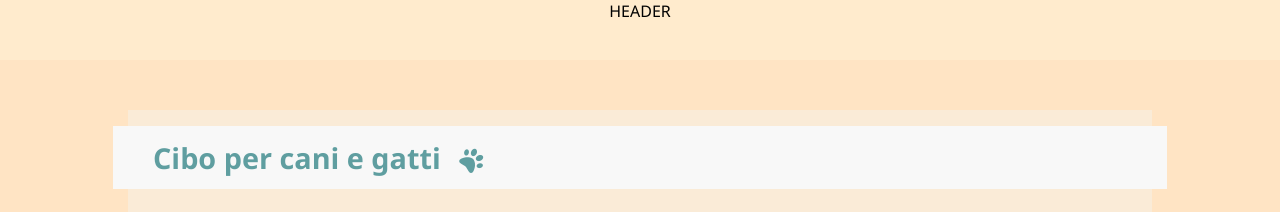
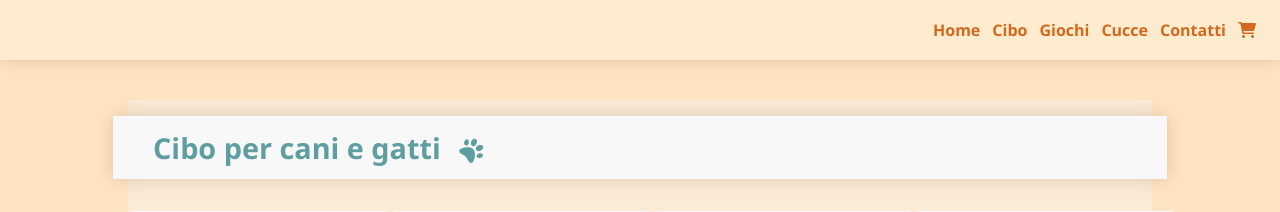
Before and after one commit to StefaniaSgreva/php-oop-2, a PHP site: page / in a window 1280 px wide. Shown: the top 212 px of the page. Run offline with PHP 8.4, Linux system fonts and the light colour scheme; some libraries are stand-ins or nearby versions.

Commit message:
improved some styles

```diff
--- a/css/style.css
+++ b/css/style.css
@@ -11,16 +11,40 @@ body{
 header{
     background-color: blanchedalmond;
     height: 60px;
-    /* position: fixed;
-    top: 0; */
+    position: fixed;
+    top: 0;
     width: 100%;
     text-align: center;
+    display: flex;
+    justify-content:  flex-end;
+    align-items: center;
+    z-index: 1000;
+    box-shadow: 0 0 18px 0 rgba(109, 55, 16, .2);
+}
+ul{
+    list-style: none;
+    display: flex;
+    justify-content: flex-end;
+    align-items: center;
+    margin-right: .75rem;
+}
+li{
+    margin-right: .75rem;
+    color: chocolate;
+    cursor: pointer;
+    transition: 250ms ease;
+    font-weight: 600;
+}
+li:hover{
+    color: rgb(109, 55, 16);
 }
 main{
     display: flex;
     justify-content: center;
     align-items: center;
-    padding: 50px 0;
+    /* padding: 50px 0; */
+    padding-top: 100px;
+    padding-bottom: 50px;
     width: 100%;
 }
 .container{
@@ -34,6 +58,7 @@ main{
 h2{
     width: calc(100% + 30px);
     background-color:  #f8f8f8;
+    box-shadow: 0 0 18px 0 rgba(109, 55, 16, .2);
     padding: .75rem;
     padding-left: 2.5rem;
     margin: 1rem;
@@ -70,7 +95,7 @@ h2{
 }
 .card:hover{
     transform: scale(1.05);
-    box-shadow: 0 0 12px 0 lightgrey;
+    box-shadow: 0 0 12px 0 rgba(109, 55, 16, .2);
 }
 .category{
     background-color: white;
@@ -138,10 +163,20 @@ h3{
 }
 
 footer{
-     background-color: blanchedalmond;
+    background-color: blanchedalmond;
     height: 60px;
     /* position: fixed;
     bottom: 0; */
     width: 100%;
-    text-align: center;
+    display: flex;
+    justify-content: center;
+    align-items: center;
 }
+.credits{
+   font-size: 1.1rem;
+   color: chocolate;
+}
+.fa-heart{
+    margin: 0 .25rem;
+    font-size: .85rem;
+}
--- a/index.php
+++ b/index.php
@@ -24,10 +24,10 @@ $games = [
     new Game('https://molinopisoni.it/50903-large_default/karlie-gioco-per-gatti-topo-loco.jpg', 'Topolini', 'Karlie', 15.60, '10', new Category("Gatto"), 'colori assortiti'),
 ];
 $kennels = [
-    new Kennel('https://www.cucciatiragraffi.it/wp-content/uploads/2020/02/cuccia-gatto-sacco.jpg', 'Cuccia sacco', 'Felix', 25.50, '', new Category("Gatto"), 'Small'),
+    new Kennel('https://www.cucciatiragraffi.it/wp-content/uploads/2020/02/cuccia-gatto-sacco.jpg', 'Cuccia sacco', 'Felix', 25.50, '', new Category("Gatto"), 'Smoll'),
     new Kennel('https://www.cucciapercani.info/wp-content/uploads/2018/08/pets-imperial-sussex-casa-per-cani-di-taglia-media-in-legno-1.jpg', 'Casetta in legno', 'Pets Imperial', 68.90, 10, new Category("Cane"), 'Large'),
     new Kennel('https://www.in-vendita.it/sh-img/habicat-cuccia-occhi-di-gatto-01-600x800_cuccia%2Bgatti.jpg', 'Cuccia in legno', 'Felix', 35.20, '', new Category("Gatto"), 'Medium'),
-    new Kennel('https://www.miciogatto.it/new/wp-content/uploads/2017/12/cuccia-per-gatti-leone-686x705.jpg', 'Cuccia Leone', 'Royal Cat', 45.50, '', new Category("Gatto"), 'Small'),
+    new Kennel('https://www.miciogatto.it/new/wp-content/uploads/2017/12/cuccia-per-gatti-leone-686x705.jpg', 'Cuccia Leone', 'Royal Cat', 45.50, '', new Category("Gatto"), 'Smoll'),
 ];
 // var_dump($foods, $games, $kennels);
 
--- a/partials/footer.php
+++ b/partials/footer.php
@@ -1,7 +1,7 @@
 <footer>
-    FOOTER
+    <h3 class="credits">Made with <i class="fa-solid fa-heart"></i> by Stefania Sgreva</h3>
+
 </footer>
-
 </body>
 
 </html>
--- a/partials/header.php
+++ b/partials/header.php
@@ -17,5 +17,13 @@
 <body>
 
     <header>
-        HEADER
+        <ul>
+            <li>Home</li>
+            <li>Cibo</li>
+            <li>Giochi</li>
+            <li>Cucce</li>
+            <li>Contatti</li>
+            <li><i class="fa-solid fa-cart-shopping"></i></li>
+            <!-- <li><i class="fa-brands fa-opencart"></i></li> CARRELLO STILOSO-->
+        </ul>
     </header>
```
